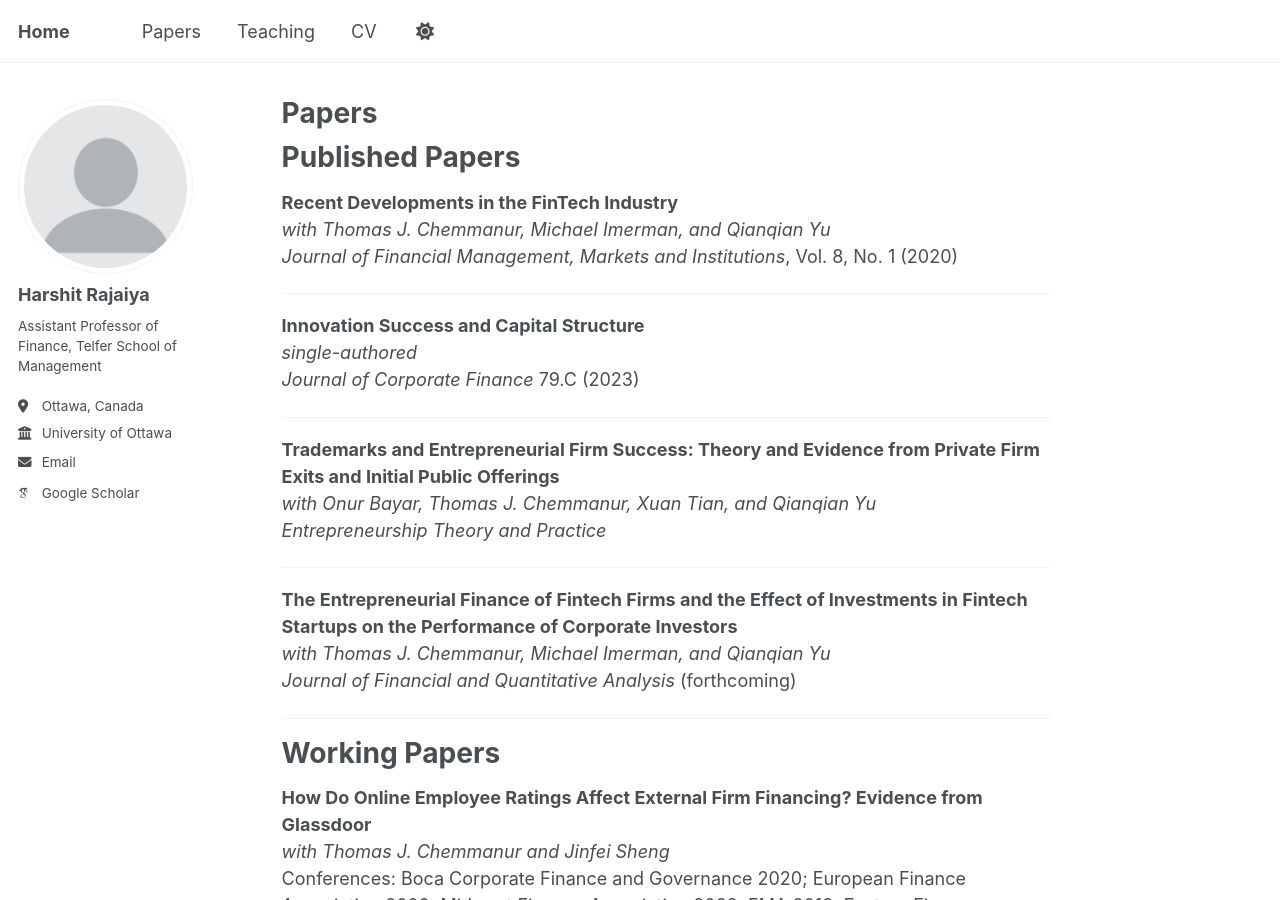
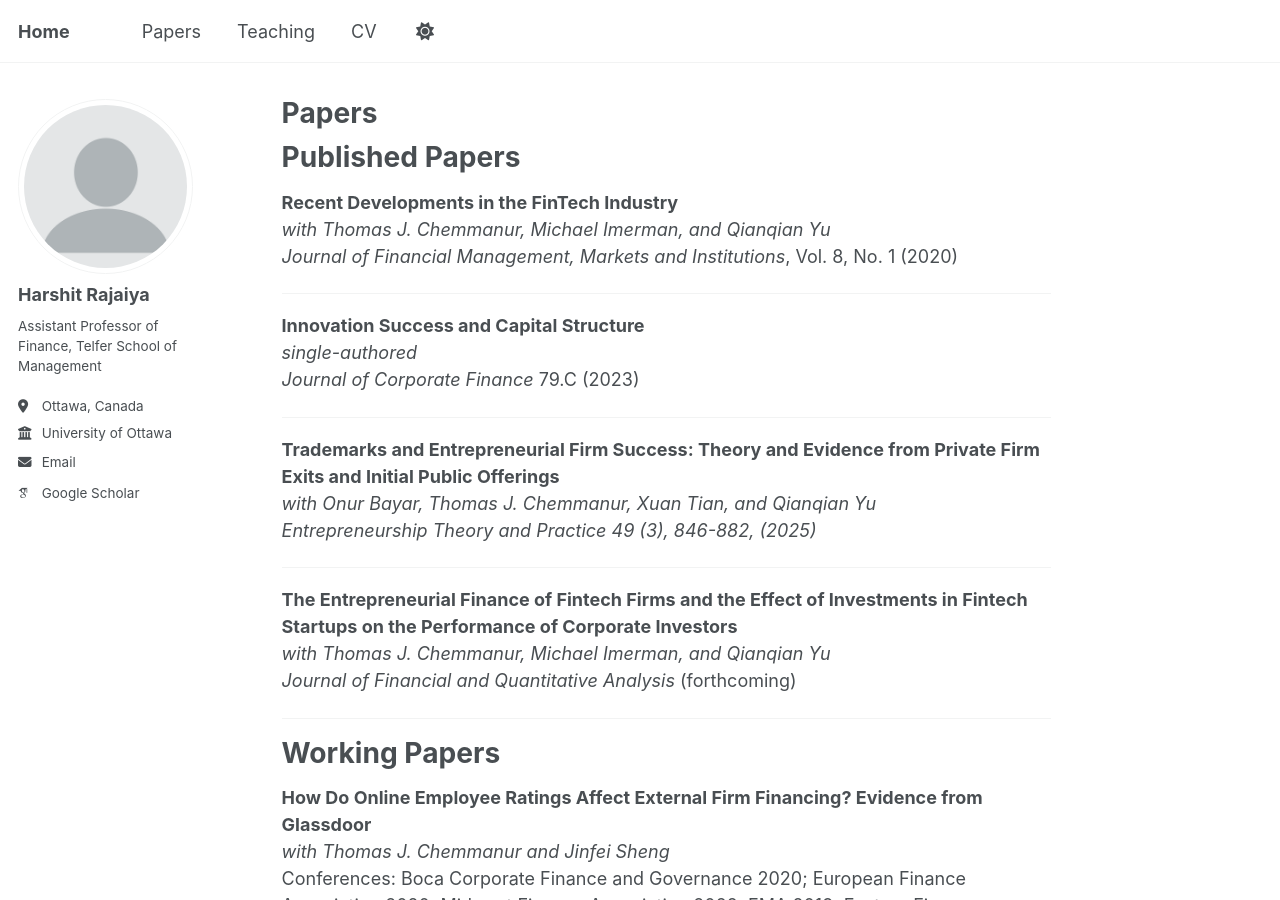
Before and after one commit to hrajaiya/harshitrajaiya.github.io, a Jekyll site: the page built from _pages/papers.md, in a window 1280 px wide and 900 px high. Built offline with Jekyll 4.4.1, drawn with Linux system fonts in a browser that asks for light colours; some web fonts are replaced; a script that is not in the unit is left out.

Commit message:
Update papers.md

```diff
--- a/_pages/papers.md
+++ b/_pages/papers.md
@@ -21,7 +21,7 @@ _single-authored_
 
 **Trademarks and Entrepreneurial Firm Success: Theory and Evidence from Private Firm Exits and Initial Public Offerings**
 _with Onur Bayar, Thomas J. Chemmanur, Xuan Tian, and Qianqian Yu_
-*Entrepreneurship Theory and Practice*
+*Entrepreneurship Theory and Practice 49 (3), 846-882, (2025)*
 
 ---
 
```
